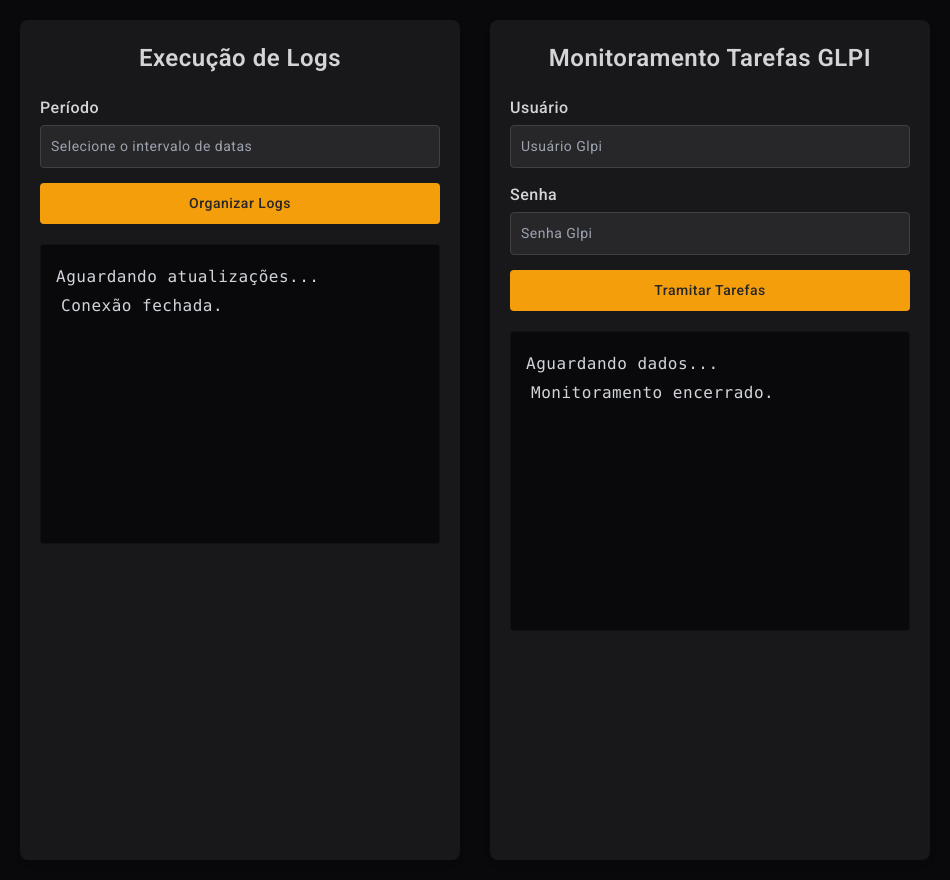
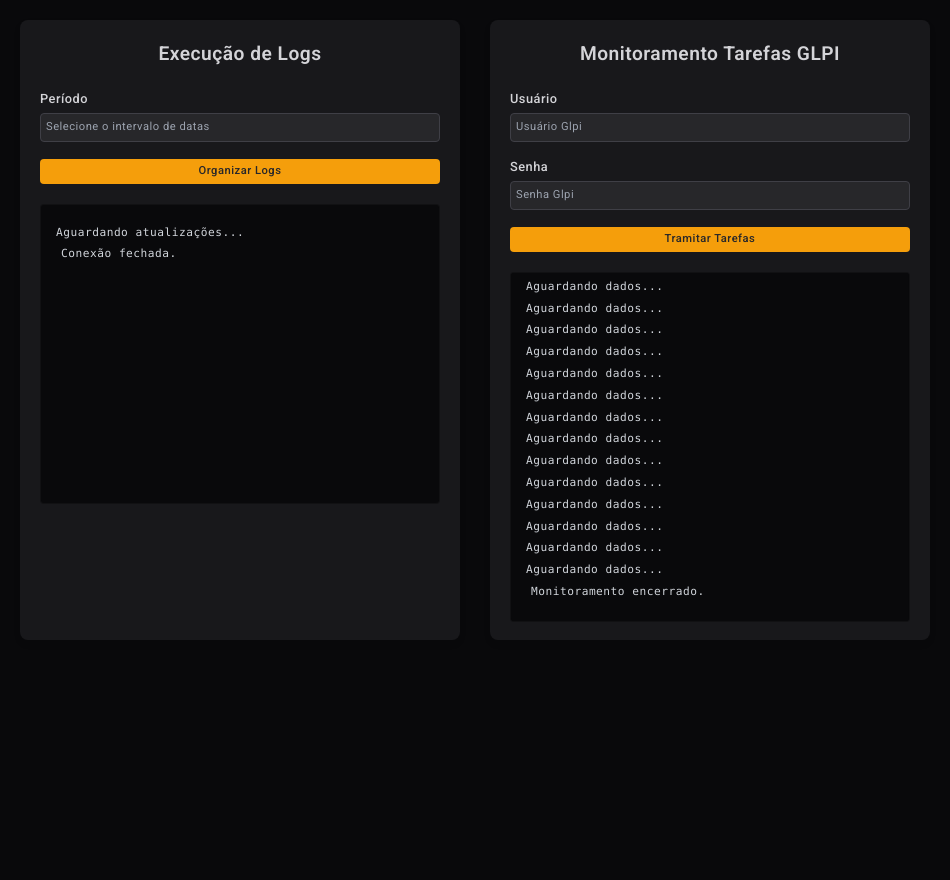
Before and after one commit to RicardoTavaresDias/APLICATION-ANALISE-DE-LOGS-INFRA, an Electron app: page index.html in a window 950 px wide. After the commit the page ends 800 px from the top, so only its background shows below. Drawn offline with nearby package versions, Linux system fonts and the light colour scheme.

Commit message:
version 10.8

```diff
--- a/index.html
+++ b/index.html
@@ -49,6 +49,32 @@
             <button id="monitor-btn">Tramitar Tarefas</button>
             <div class="output" id="monitor-output">
                 <p>Aguardando dados...</p>
+                <p>Aguardando dados...</p>
+                <p>Aguardando dados...</p>
+                <p>Aguardando dados...</p>
+                <p>Aguardando dados...</p>
+                <p>Aguardando dados...</p>
+                <p>Aguardando dados...</p>
+                <p>Aguardando dados...</p>
+                <p>Aguardando dados...</p>
+                <p>Aguardando dados...</p>
+                <p>Aguardando dados...</p>
+                <p>Aguardando dados...</p>
+                <p>Aguardando dados...</p>
+                <p>Aguardando dados...</p>
+                <p>Aguardando dados...</p>
+                <p>Aguardando dados...</p>
+                <p>Aguardando dados...</p>
+                <p>Aguardando dados...</p>
+                <p>Aguardando dados...</p>
+                <p>Aguardando dados...</p>
+                <p>Aguardando dados...</p>
+                <p>Aguardando dados...</p>
+                <p>Aguardando dados...</p>
+                <p>Aguardando dados...</p>
+                <p>Aguardando dados...</p>
+                <p>Aguardando dados...</p>
+                <p>Aguardando dados...</p>
             </div>
         </div>
     </div>
--- a/main.js
+++ b/main.js
@@ -4,8 +4,8 @@
 
 function createWindow () {
   mainWindow = new BrowserWindow({
-    width: 1200,
-    height: 920,
+    width: 950,
+    height: 700,
     resizable: false,
     webPreferences: {
       nodeIntegration: true
--- a/styles.css
+++ b/styles.css
@@ -16,12 +16,13 @@
   display: flex;
   gap: 30px;
 }
+
 .column {
   flex: 1;
   background-color: #18181b;
   border-radius: 8px;
   padding: 20px;
-  height: 840px;
+  height: 620px;
   box-shadow: 0 4px 6px rgba(0, 0, 0, 0.1);
 }
 
@@ -29,9 +30,10 @@
   color: #d4d4d8;
   text-align: center;
   margin-bottom: 20px;
-  font-size: 1.5rem;
+  font-size: 1.2rem;
   font-weight: 600;
 }
+
 .form-group {
   margin-bottom: 15px;
 }
@@ -41,6 +43,7 @@
   font-weight: 500;
   color: #d4d4d8;
   display: block;
+  font-size: 0.8rem;
 }
 
 input[type="text"],
@@ -49,10 +52,10 @@
   border: 1px solid #3f3f46;
   color: #d4d4d8;
   letter-spacing: 0.5px;
-  padding: 10px;
+  padding: 5px;
   border-radius: 4px;
   width: 100%;
-  font-size: 0.875rem;
+  font-size: 0.7rem;
 }
 
 input:focus {
@@ -87,13 +90,14 @@
   letter-spacing: 0.5px;
   font-weight: 500;
   border: none;
-  padding: 10px 15px;
+  padding: 4px 15px;
   border-radius: 4px;
   cursor: pointer;
-  font-size: 0.875rem;
+  font-size: 0.7rem;
   transition: background-color 0.3s;
   width: 100%;
 }
+
 button:hover {
   background-color: #fbbf24;
 }
@@ -104,8 +108,9 @@
   padding: 15px;
   margin-top: 20px;
   min-height: 300px;
-  max-height: 500px;
+  max-height: 350px;
   overflow-y: auto;
+  font-size: 0.7rem;
   font-family: 'Menlo', monospace;
   color: #d1d5db;
   -webkit-app-region: no-drag ; /*no-drag ou drag*/
```
